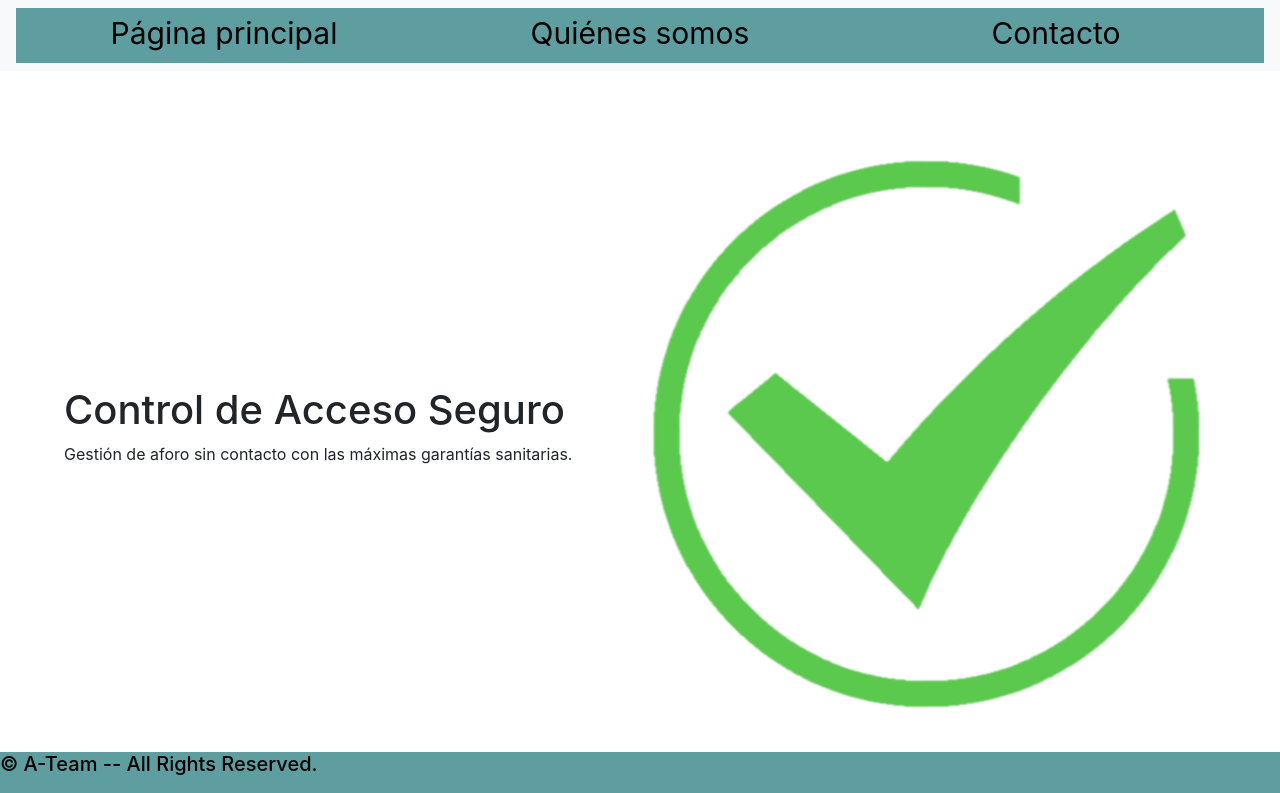
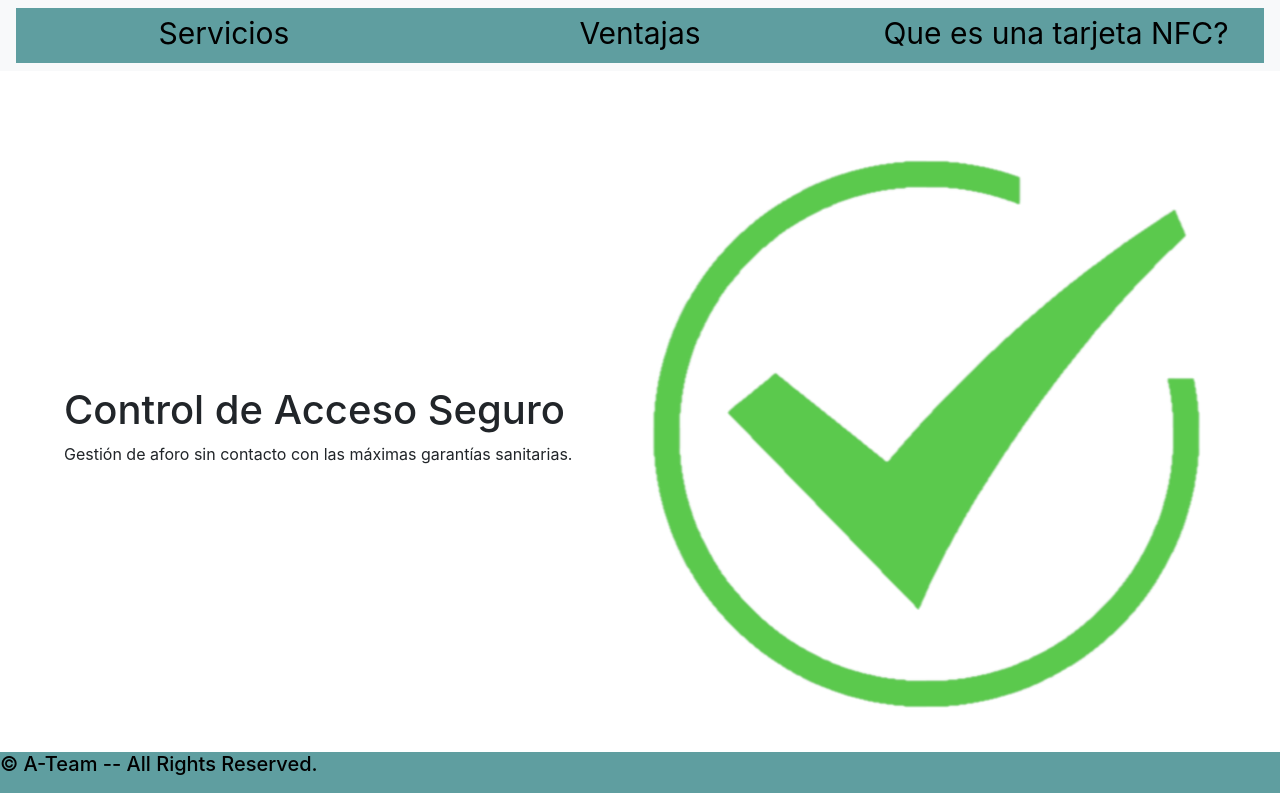
Before and after one commit to Daw-Dor-20-21/LandingPage, a plain HTML site: page index.html in a window 1280 px wide. Shown: the top 793 px of the page. Drawn offline with nearby package versions, Linux system fonts and the light colour scheme.

Commit message:
Changes menu

```diff
--- a/index.html
+++ b/index.html
@@ -20,13 +20,13 @@
                 <div class="collapse navbar-collapse" id="navbarNavDropdown">
                     <ul class="navbar-nav">
                         <li>
-                            <a href="index.html">Página principal</a>
+                            <a href="#servicios">Servicios</a>
                         </li>
                         <li>
-                            <a href="#">Quiénes somos</a>
+                            <a href="#ventajas">Ventajas</a>
                         </li>
                         <li>
-                            <a href="#">Contacto</a>
+                            <a href="#NFC">Que es una tarjeta NFC?</a>
                         </li>
                     </ul>
                 </div>
```
